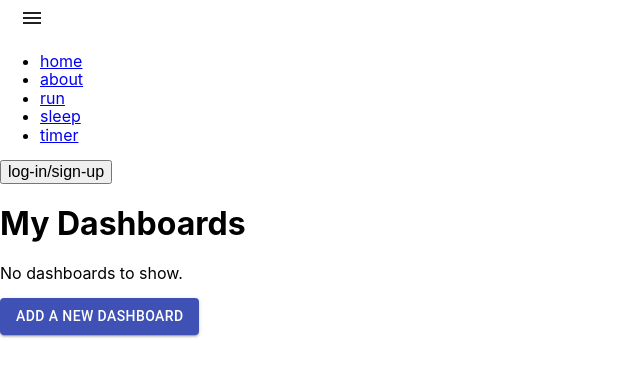
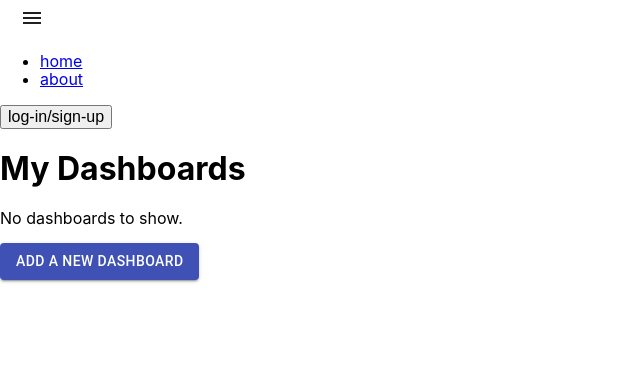
Before and after one commit to ccl-and-ddy/life-dashboard, a React (Create React App) app: page / in a window 1280 px wide. Shown: the top 376 px of the page, without its empty margins (0-640 px from the left). Built offline with nearby package versions, Linux system fonts and the light colour scheme.

Commit message:
added dynamic links to header nav list

```diff
--- a/src/App.tsx
+++ b/src/App.tsx
@@ -3,8 +3,6 @@ import Header from './Header/Header';
 import Home from './Pages/Home/Home';
 import About from './Pages/About/About';
 import DashboardPage from './Pages/Dashboard/DashboardPage';
-import AmountDashboard from './dashboard-types/AmountDashboard/AmountDashboard';
-import DailyDashboard from './dashboard-types/DailyDashboard/DailyDashboard';
 import './App.scss';
 
 function App() {
--- a/src/Header/Nav/Nav.tsx
+++ b/src/Header/Nav/Nav.tsx
@@ -1,8 +1,20 @@
-import React from 'react';
+import styles from './Nav.module.scss';
 import { NavLink } from 'react-router-dom';
-import styles from './Nav.module.scss';
+import { useSelector } from 'react-redux';
+import { RootState } from '../../store';
 
-const Nav = () => (
+const Nav = () => {
+  const dashboards = useSelector((state: RootState) => state.userData.dashboards);
+
+  const dashboardEls = dashboards.map((dashboard) => (
+    <li>
+      <NavLink to={`/dashboard/${dashboard.id}`}>
+        {dashboard.name}
+      </NavLink>
+    </li>
+  ));
+
+  return (
     <nav className={styles.Nav}>
       <ul>
         <li>
@@ -11,17 +23,10 @@ const Nav = () => (
         <li>
           <NavLink to="/about">about</NavLink>
         </li>
-      <li>
-        <a href="/run">run</a>
-      </li>
-      <li>
-        <a href="/sleep">sleep</a>
-      </li>
-      <li>
-        <a href="/timer">timer</a>
-      </li>
+        {dashboards.length ? dashboardEls : null}
       </ul>
     </nav>
-);
+  )
+};
 
 export default Nav;
--- a/src/Pages/Dashboard/DashboardPage.tsx
+++ b/src/Pages/Dashboard/DashboardPage.tsx
@@ -1,21 +1,14 @@
-import React from 'react';
 import styles from './DashboardPage.module.scss';
 import AmountDashboard from '../../dashboard-types/AmountDashboard/AmountDashboard';
 import DailyDashboard from '../../dashboard-types/DailyDashboard/DailyDashboard';
 import { useParams } from 'react-router-dom';
-
-import { useDispatch, useSelector } from 'react-redux';
-import { addDashboard, RootState } from '../../store';
-import { Dashboard } from '../../UserData';
+import { useSelector } from 'react-redux';
+import { RootState } from '../../store';
 
 
 const DashboardPage = () => {
+  const { id } = useParams<{ id:string }>();
   const dashboards = useSelector((state: RootState) => state.userData.dashboards);
-
-  // read dashboard id first = 0
-  let { id } = useParams<{ id:string }>();
-
-  // extract the right dashboard
   const currentDashboard = dashboards.find(dashboard => dashboard.id === id);
 
   if (!currentDashboard) {
```
Lines whose indentation alone changed are shown as unchanged.
